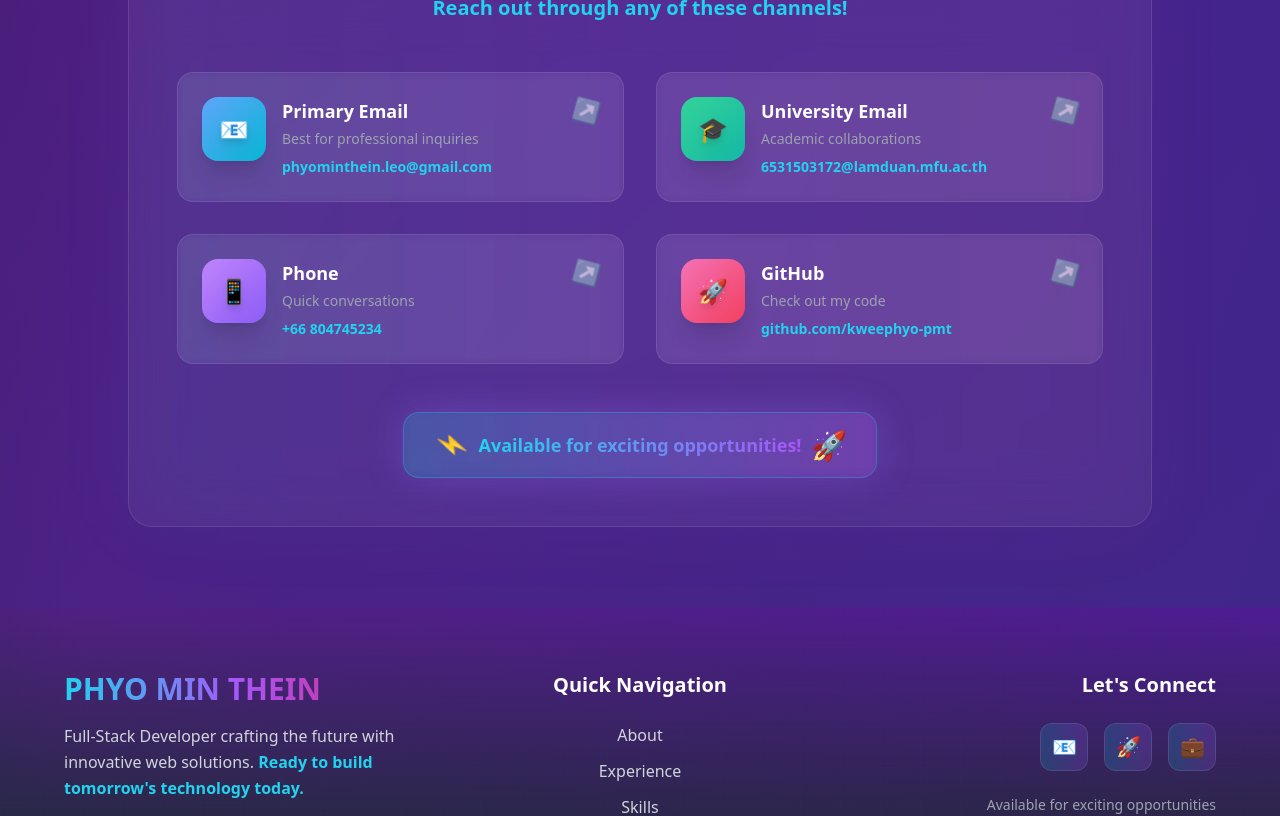
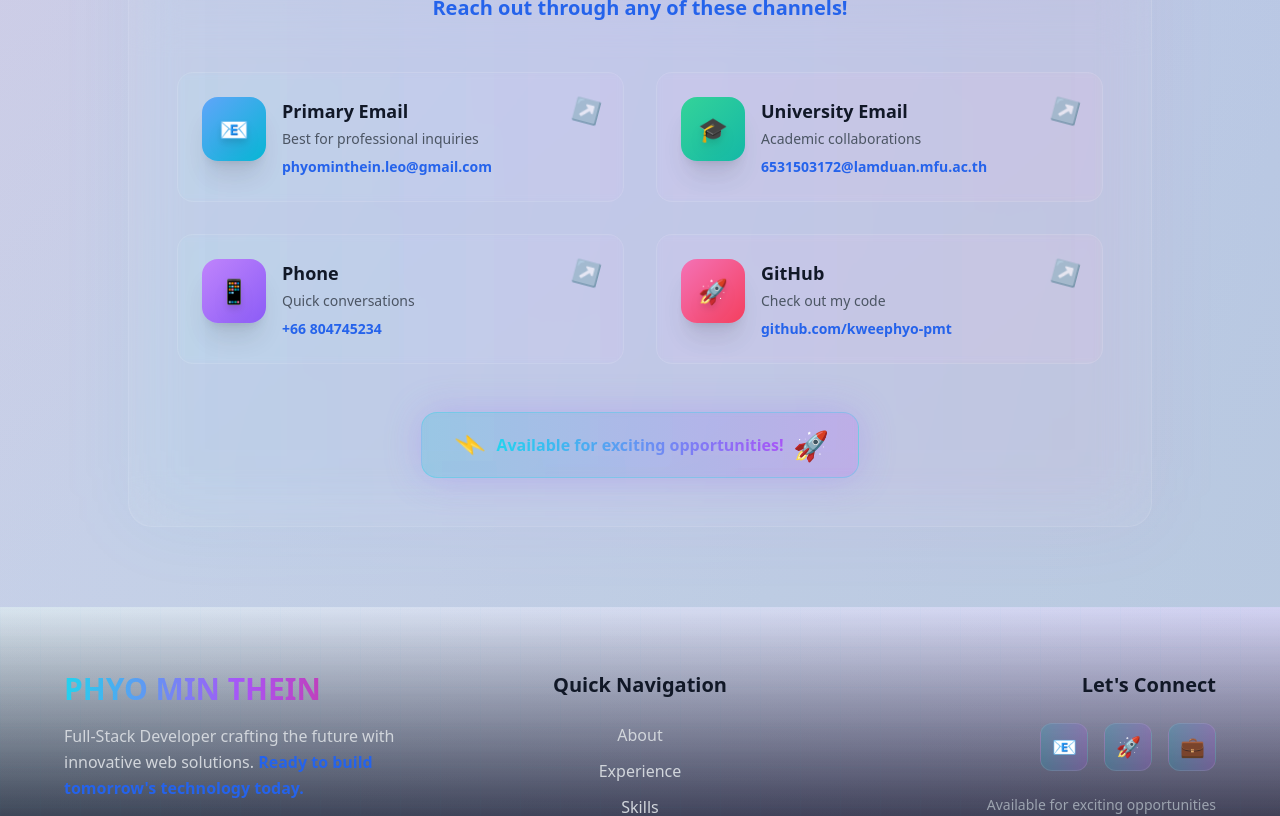
Before and after one commit to kweephyo-pmt/phyominthein-portfolio, a React (Create React App) app: page / in a window 1280 px wide. Shown: the part 6356-7172 px from the top of the page. Built offline with nearby package versions, Linux system fonts and the light colour scheme; the HTML template or start-up script is replaced by a standard one.

Commit message:
fix light mode

```diff
--- a/src/App.jsx
+++ b/src/App.jsx
@@ -309,7 +309,7 @@ export default function App() {
 
 
   return (
-    <div className={`min-h-screen font-sans transition-all duration-700 ${dark ? 'bg-gradient-to-br from-slate-50 via-blue-50 to-indigo-100 text-gray-900' : 'bg-gradient-to-br from-gray-900 via-purple-900 to-violet-900 text-white'} relative overflow-hidden`}>
+    <div className={`min-h-screen font-sans transition-all duration-700 ${dark ? 'bg-gradient-to-br from-gray-900 via-purple-900 to-violet-900 text-white' : 'bg-gradient-to-br from-slate-50 via-blue-50 to-indigo-100 text-gray-900'} relative overflow-hidden`}>
 
       {/* Enhanced Custom Cursor */}
       <motion.div
@@ -569,7 +569,7 @@ export default function App() {
 
             {/* Enhanced Description */}
             <motion.p
-              className="text-xl lg:text-2xl leading-relaxed text-gray-300 dark:text-gray-800 max-w-2xl"
+              className="text-xl lg:text-2xl leading-relaxed text-gray-700 dark:text-gray-300 max-w-2xl"
               initial={{ opacity: 0, y: 30 }}
               animate={{ opacity: 1, y: 0 }}
               transition={{ delay: 0.5, duration: 0.8 }}
@@ -607,7 +607,7 @@ export default function App() {
 
               <motion.a
                 href="#contact"
-                className="group px-8 py-4 border-2 border-cyan-400 text-cyan-400 font-bold rounded-2xl backdrop-blur-sm hover:bg-cyan-400 hover:text-gray-900 transition-all duration-300 shadow-lg"
+                className="group px-8 py-4 bg-gradient-to-r from-purple-500 to-indigo-600 text-white font-bold rounded-2xl hover:from-purple-600 hover:to-indigo-700 transition-all duration-300 shadow-lg"
                 whileHover={{ scale: 1.05, y: -2 }}
                 whileTap={{ scale: 0.95 }}
               >
@@ -615,10 +615,10 @@ export default function App() {
               </motion.a>
 
               <motion.a
-href="mailto:phyominthein.leo@gmail.com"
-                className="group px-8 py-4 bg-white/10 backdrop-blur-sm text-white font-bold rounded-2xl hover:bg-white/20 transition-all duration-300 shadow-lg border border-white/20"
-                whileHover={{ scale: 1.05, y: -2 }}
-                whileTap={{ scale: 0.95 }}
+              href="mailto:phyominthein.leo@gmail.com"
+              className="group px-8 py-4 bg-gradient-to-r from-slate-600 to-gray-700 text-white font-bold rounded-2xl hover:from-slate-700 hover:to-gray-800 transition-all duration-300 shadow-lg"
+              whileHover={{ scale: 1.05, y: -2 }}
+              whileTap={{ scale: 0.95 }}
               >
                 📧 Email Me
               </motion.a>
@@ -736,7 +736,7 @@ href="mailto:phyominthein.leo@gmail.com"
                   >
                     <div className="absolute inset-0 bg-gradient-to-r from-cyan-500/20 to-blue-600/20 rounded-2xl blur-xl group-hover:blur-2xl transition-all duration-300" />
                     <div className="relative bg-white/5 backdrop-blur-xl border border-white/10 rounded-2xl p-8 hover:border-cyan-400/50 transition-all duration-300">
-                      <p className="text-xl leading-relaxed text-gray-200 dark:text-gray-800">
+                      <p className="text-xl leading-relaxed text-gray-700 dark:text-gray-200">
                         {text}
                       </p>
                     </div>
@@ -792,7 +792,7 @@ href="mailto:phyominthein.leo@gmail.com"
                           >
                             {item.title}
                           </motion.h3>
-                          <p className="text-gray-300 dark:text-gray-800 leading-relaxed">
+                          <p className="text-gray-700 dark:text-gray-300 leading-relaxed">
                             {item.value}
                           </p>
                         </div>
@@ -919,7 +919,7 @@ href="mailto:phyominthein.leo@gmail.com"
                                     animate={{ scale: [1, 1.2, 1] }}
                                     transition={{ duration: 2, repeat: Infinity, delay: idx * 0.2 }}
                                   />
-                                  <p className="text-gray-200 dark:text-gray-800 leading-relaxed">
+                                  <p className="text-gray-700 dark:text-gray-200 leading-relaxed">
                                     {resp}
                                   </p>
                                 </motion.div>
@@ -1092,7 +1092,7 @@ href="mailto:phyominthein.leo@gmail.com"
                           {edu.period}
                         </motion.div>
 
-                        <p className="text-gray-300 dark:text-gray-800 flex items-center justify-center gap-2">
+                        <p className="text-gray-700 dark:text-gray-300 flex items-center justify-center gap-2">
                           <span>📍</span>
                           {edu.location}
                         </p>
@@ -1152,7 +1152,7 @@ href="mailto:phyominthein.leo@gmail.com"
             {/* Professional Title */}
             <div className="text-center mb-16">
               <motion.h2
-                className="text-4xl lg:text-6xl font-bold mb-4 text-white"
+                className="text-4xl lg:text-6xl font-bold mb-4 text-gray-900 dark:text-white"
                 initial={{ opacity: 0, y: 20 }}
                 whileInView={{ opacity: 1, y: 0 }}
                 viewport={{ once: true }}
@@ -1207,7 +1207,7 @@ href="mailto:phyominthein.leo@gmail.com"
                         <div className={`w-12 h-12 bg-gradient-to-r ${getColor(categoryIndex)} rounded-xl flex items-center justify-center text-xl mr-4 shadow-lg`}>
                           {getIcon(categoryIndex)}
                         </div>
-                        <h3 className="text-xl font-bold text-white capitalize">
+                        <h3 className="text-xl font-bold text-gray-900 dark:text-white capitalize">
                           {category}
                         </h3>
                       </div>
@@ -1226,7 +1226,7 @@ href="mailto:phyominthein.leo@gmail.com"
                               delay: 0.2 + skillIndex * 0.05
                             }}
                           >
-                            <span className="text-gray-200 font-medium text-sm">
+                            <span className="text-gray-800 dark:text-gray-200 font-medium text-sm">
                               {skill.name}
                             </span>
 
@@ -1268,10 +1268,10 @@ href="mailto:phyominthein.leo@gmail.com"
               transition={{ duration: 0.6, delay: 0.8 }}
             >
               <div className="bg-white/5 backdrop-blur-sm border border-white/10 rounded-2xl p-8 max-w-4xl mx-auto">
-                <h3 className="text-2xl font-bold text-white mb-4">
+                <h3 className="text-2xl font-bold text-gray-900 dark:text-white mb-4">
                   Technical Proficiency
                 </h3>
-                <p className="text-gray-300 leading-relaxed">
+                <p className="text-gray-700 dark:text-gray-300 leading-relaxed">
                   Experienced in full-stack development with expertise spanning modern frontend frameworks,
                   robust backend systems, cross-platform mobile development, and cloud infrastructure.
                   Committed to writing clean, maintainable code and following industry best practices.
@@ -1406,14 +1406,14 @@ href="mailto:phyominthein.leo@gmail.com"
 
                       {/* Project Title */}
                       <motion.h3
-                        className="text-2xl font-black mb-4 bg-gradient-to-r from-white to-gray-300 bg-clip-text text-transparent"
+                        className="text-2xl font-black mb-4 bg-gradient-to-r from-gray-900 to-gray-700 dark:from-white dark:to-gray-300 bg-clip-text text-transparent"
                         whileHover={{ scale: 1.02 }}
                       >
                         {project.title}
                       </motion.h3>
 
                       {/* Project Description */}
-                      <p className="text-gray-300 dark:text-gray-800 mb-6 leading-relaxed flex-grow">
+                      <p className="text-gray-700 dark:text-gray-300 mb-6 leading-relaxed flex-grow">
                         {project.desc}
                       </p>
 
@@ -1531,7 +1531,7 @@ href="mailto:phyominthein.leo@gmail.com"
 
             {/* Subtitle */}
             <motion.p
-              className="text-xl text-center mb-16 text-gray-300 max-w-3xl mx-auto leading-relaxed"
+              className="text-xl text-center mb-16 text-gray-600 dark:text-gray-300 max-w-3xl mx-auto leading-relaxed"
               initial={{ opacity: 0, y: 30 }}
               whileInView={{ opacity: 1, y: 0 }}
               viewport={{ once: true }}
@@ -1578,14 +1578,14 @@ href="mailto:phyominthein.leo@gmail.com"
                         🌐 LET'S CONNECT
                       </motion.h3>
                       <motion.p
-                        className="text-xl text-gray-300 dark:text-gray-700 max-w-2xl mx-auto leading-relaxed"
+                        className="text-xl text-gray-700 dark:text-gray-300 max-w-2xl mx-auto leading-relaxed"
                         initial={{ opacity: 0 }}
                         whileInView={{ opacity: 1 }}
                         viewport={{ once: true }}
                         transition={{ duration: 0.8, delay: 0.4 }}
                       >
                         Ready to collaborate on exciting projects or discuss opportunities?
-                        <span className="text-cyan-400 font-semibold"> Reach out through any of these channels!</span>
+                        <span className="text-blue-600 dark:text-cyan-400 font-semibold"> Reach out through any of these channels!</span>
                       </motion.p>
                     </motion.div>
 
@@ -1660,14 +1660,14 @@ href="mailto:phyominthein.leo@gmail.com"
 
                               <div className="flex-1 min-w-0">
                                 <motion.h4
-                                  className="text-lg font-bold text-white mb-1"
+                                  className="text-lg font-bold text-gray-900 dark:text-white mb-1"
                                   whileHover={{ x: 5 }}
                                 >
                                   {contact.label}
                                 </motion.h4>
-                                <p className="text-sm text-gray-400 mb-2">{contact.description}</p>
+                                <p className="text-sm text-gray-600 dark:text-gray-400 mb-2">{contact.description}</p>
                                 <motion.p
-                                  className="text-cyan-400 hover:text-purple-400 font-semibold transition-colors duration-300 break-all text-sm"
+                                  className="text-blue-600 dark:text-cyan-400 hover:text-purple-600 dark:hover:text-purple-400 font-semibold transition-colors duration-300 break-all text-sm"
                                   whileHover={{ scale: 1.02 }}
                                 >
                                   {contact.value}
@@ -1675,7 +1675,7 @@ href="mailto:phyominthein.leo@gmail.com"
                               </div>
 
                               <motion.div
-                                className="text-cyan-400/60 text-xl"
+                                className="text-blue-600/60 dark:text-cyan-400/60 text-xl"
                                 animate={{
                                   rotate: [0, 15, 0],
                                   scale: [1, 1.1, 1]
@@ -1725,7 +1725,7 @@ href="mailto:phyominthein.leo@gmail.com"
                         >
                           ⚡
                         </motion.span>
-                        <span className="text-lg font-bold bg-gradient-to-r from-cyan-400 to-purple-500 bg-clip-text text-transparent">
+                        <span className="text-blue-600 dark:text-cyan-400 font-bold bg-gradient-to-r from-cyan-400 to-purple-500 bg-clip-text text-transparent">
                           Available for exciting opportunities!
                         </span>
                         <motion.span
@@ -1827,7 +1827,7 @@ href="mailto:phyominthein.leo@gmail.com"
                 </motion.h3>
                 <p className="text-gray-300 leading-relaxed mb-6">
                   Full-Stack Developer crafting the future with innovative web solutions.
-                  <span className="text-cyan-400 font-semibold"> Ready to build tomorrow's technology today.</span>
+                  <span className="text-blue-600 dark:text-cyan-400 font-semibold"> Ready to build tomorrow's technology today.</span>
                 </p>
 
                 {/* Tech Stack Badges */}
@@ -1888,7 +1888,7 @@ href="mailto:phyominthein.leo@gmail.com"
                 viewport={{ once: true }}
                 transition={{ duration: 0.8, delay: 0.4 }}
               >
-                <h4 className="text-xl font-bold mb-6 text-white">Quick Navigation</h4>
+                <h4 className="text-xl font-bold mb-6 text-gray-900 dark:text-white">Quick Navigation</h4>
                 <div className="space-y-3">
                   {['About', 'Experience', 'Skills', 'Projects', 'Contact'].map((item, index) => (
                     <motion.a
@@ -1915,7 +1915,7 @@ href="mailto:phyominthein.leo@gmail.com"
                 viewport={{ once: true }}
                 transition={{ duration: 0.8, delay: 0.6 }}
               >
-                <h4 className="text-xl font-bold mb-6 text-white">Let's Connect</h4>
+                <h4 className="text-xl font-bold mb-6 text-gray-900 dark:text-white">Let's Connect</h4>
 
                 {/* Social Links */}
                 <div className="flex gap-4 justify-center lg:justify-end mb-6">
```
